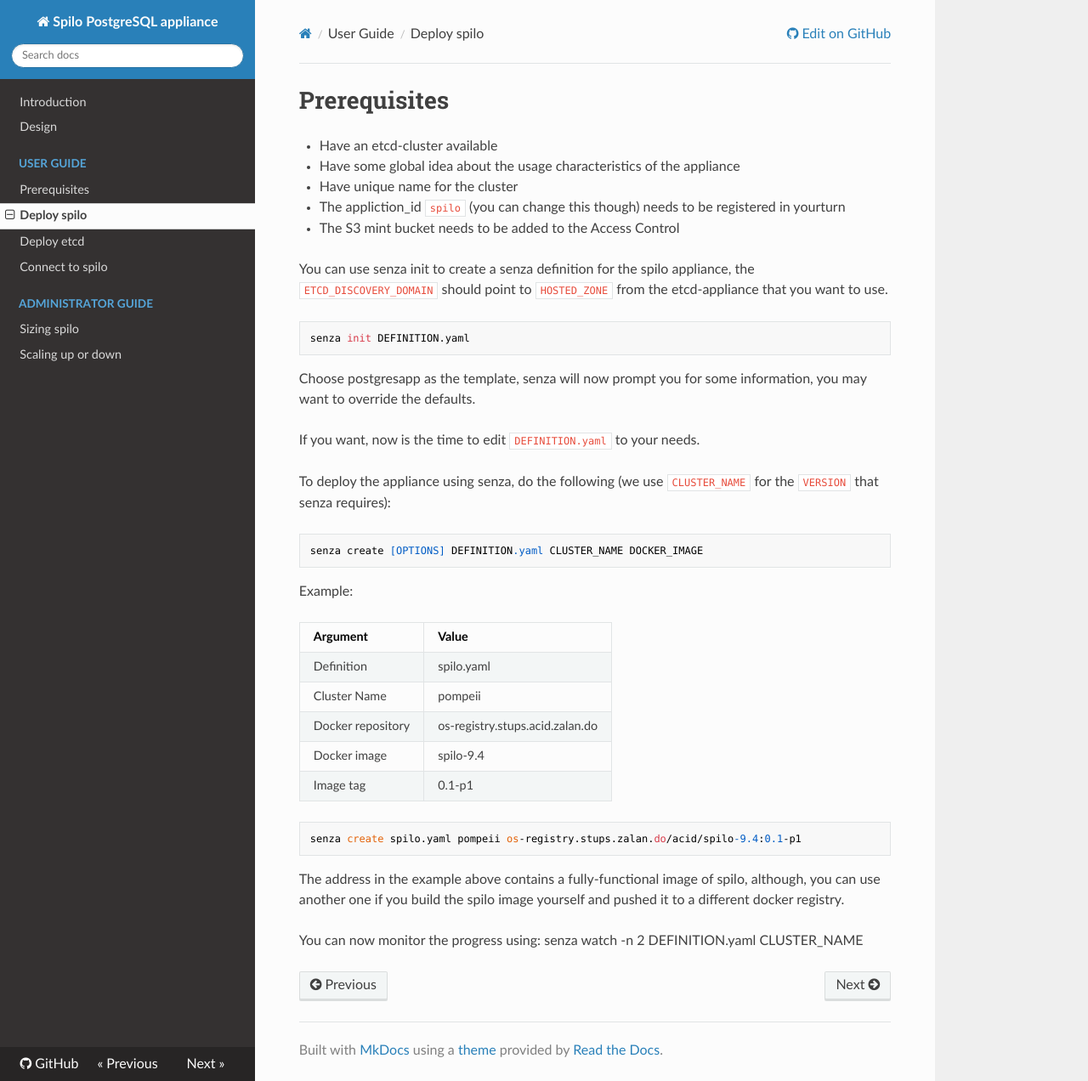
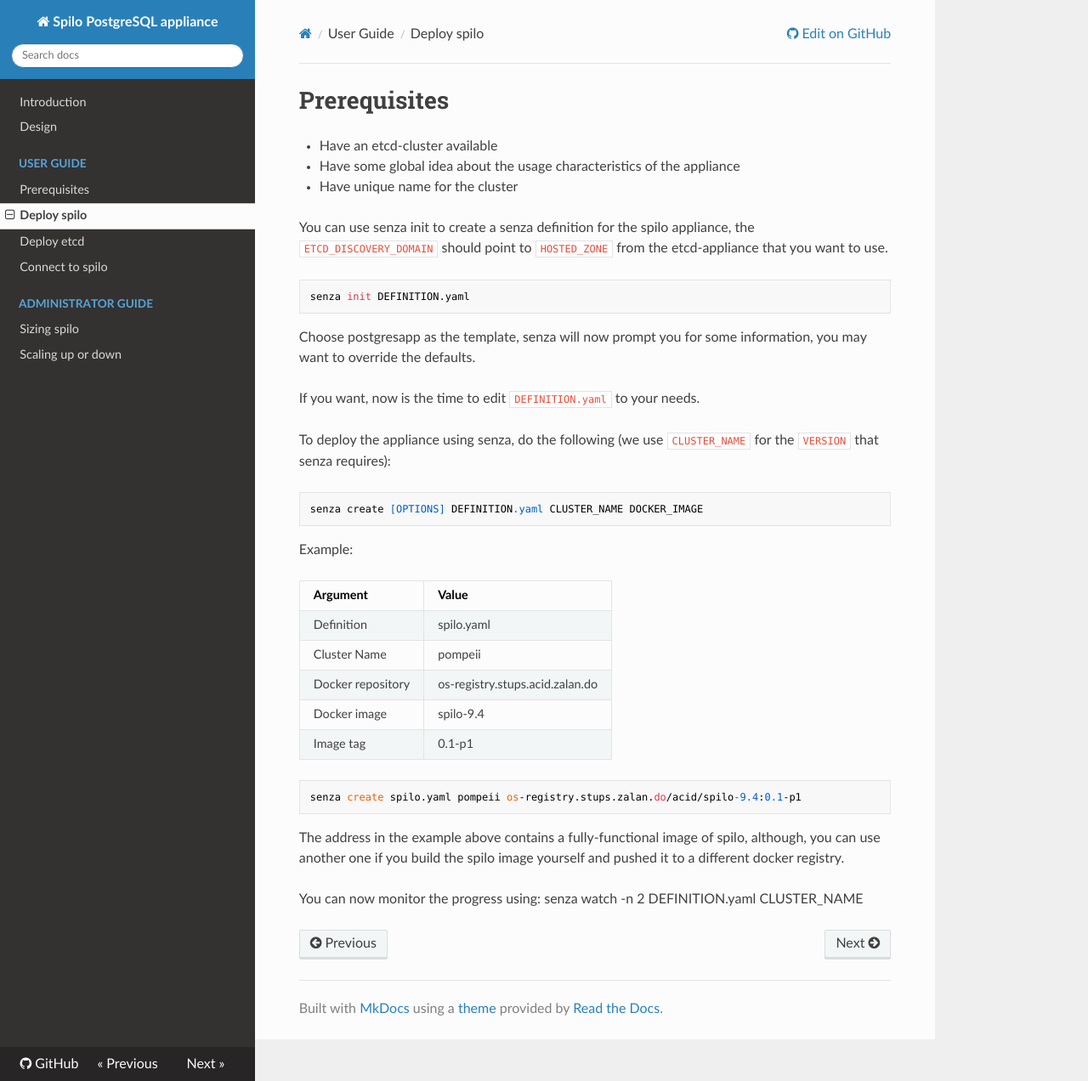
Before and after one commit to zalando/spilo, an MkDocs documentation site: the page built from docs/user-guide/deploy_spilo.md, in a window 1280 px wide and 1272 px high. Shown: the whole window at 85% size. Built offline with MkDocs 1.6.1, drawn with Linux system fonts in a browser that asks for light colours; nearby versions of some CDN libraries; old or Windows-style settings are respelled for this version of MkDocs.

Commit message:
Remove unnecessary mint bucket pre requirements

```diff
--- a/docs/user-guide/deploy_spilo.md
+++ b/docs/user-guide/deploy_spilo.md
@@ -4,8 +4,6 @@
 * Have an etcd-cluster available
 * Have some global idea about the usage characteristics of the appliance
 * Have unique name for the cluster
-* The appliction\_id `spilo` (you can change this though) needs to be registered in yourturn
-* The S3 mint bucket needs to be added to the Access Control
 
 You can use senza init to create a senza definition for the spilo appliance,
 the `ETCD_DISCOVERY_DOMAIN` should point to `HOSTED_ZONE` from the etcd-appliance that you want to use.
```
